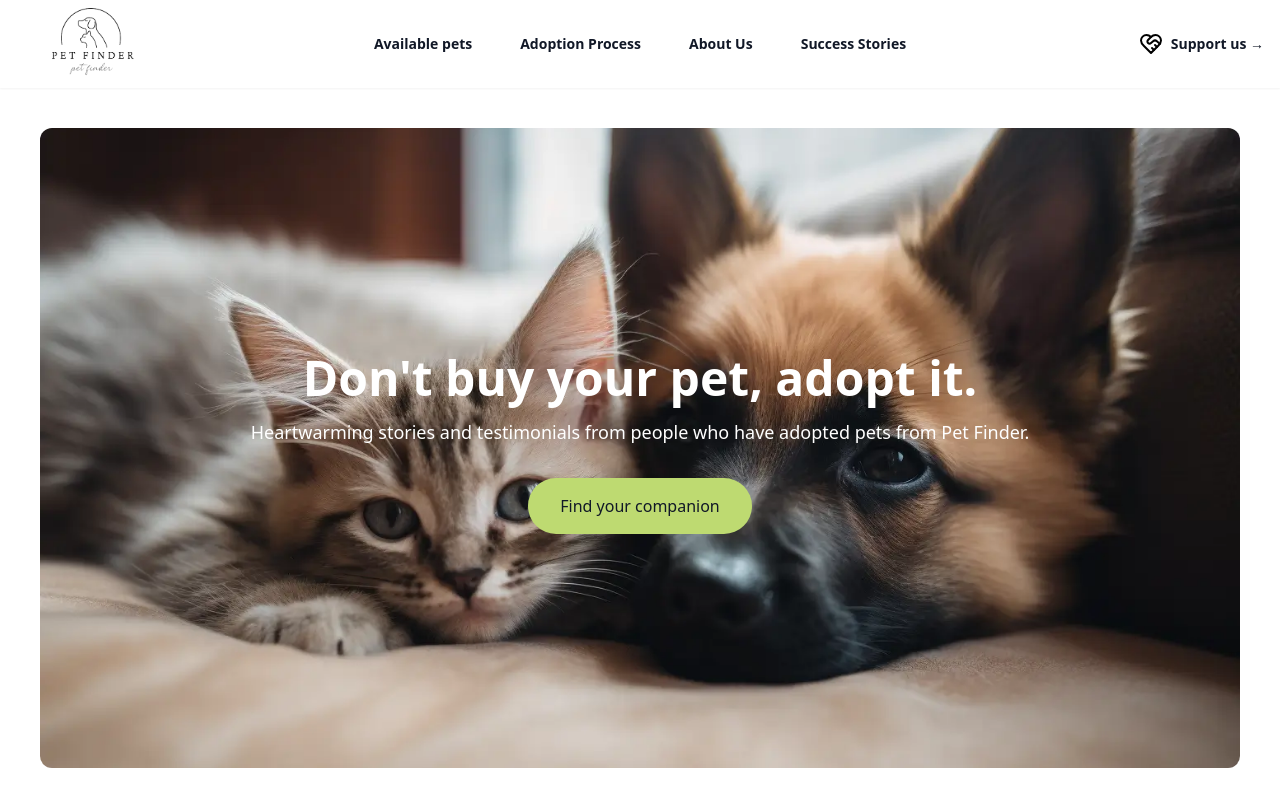
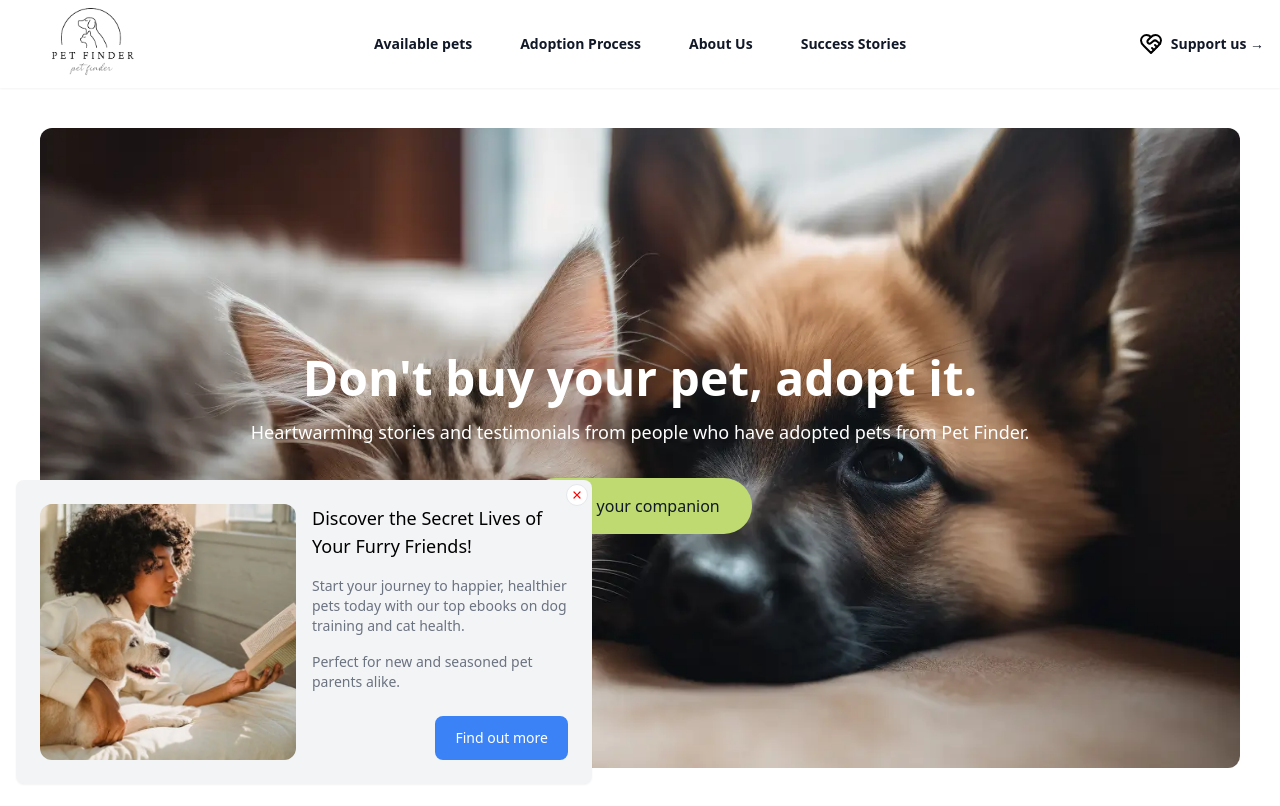
Before and after one commit to OskarSollenberg/petfinder, a React (Vite) app: page / in a window 1280 px wide. Shown: the top 806 px of the page. Built offline with nearby package versions, Linux system fonts and the light colour scheme.

Commit message:
fixed aria-lable in popup

```diff
--- a/src/components/Popup.jsx
+++ b/src/components/Popup.jsx
@@ -7,7 +7,7 @@ export default function Popup() {
   useEffect(() => {
     const timer = setTimeout(() => {
       setShowPopup(true);
-    }, 30000);
+    }, 1000);
 
     return () => clearTimeout(timer);
   }, []);
@@ -18,13 +18,14 @@ export default function Popup() {
         className="fixed inset-x-0 bottom-0 p-4 x z-10"
         role="dialog"
         aria-modal="false"
-        aria-label="Offer for pet ebooks"
+        aria-label="Pet Ebooks Offers Popup"
       >
         <article className="relative max-w-xl rounded-lg bg-gray-100 p-6 shadow-sm grid grid-cols-1 gap-4 sm:grid-cols-2">
           <button
             onClick={() => setShowPopup(false)}
             type="button"
             className="absolute right-1 top-1 rounded-full border border-gray-200 bg-white p-1 text-gray-400"
+            aria-labelledby="Close popup"
           >
             <span className="sr-only">Close</span>
             <svg
@@ -41,7 +42,7 @@ export default function Popup() {
           </button>
 
           <img
-            alt="A woman reading a book with a dog in bed"
+            alt="A woman lying next to a dog in bed, reeding a book."
             src={dogImage}
             className="h-full w-full rounded-xl object-cover"
           />
@@ -58,12 +59,12 @@ export default function Popup() {
               Perfect for new and seasoned pet parents alike.
             </p>
             <div className="text-right">
-              <a
+              <button
                 href="#"
                 className="mt-6 inline-block rounded-lg bg-blue-500 px-5 py-3 text-sm font-medium text-white"
               >
                 Find out more
-              </a>
+              </button>
             </div>
           </div>
         </article>
```
